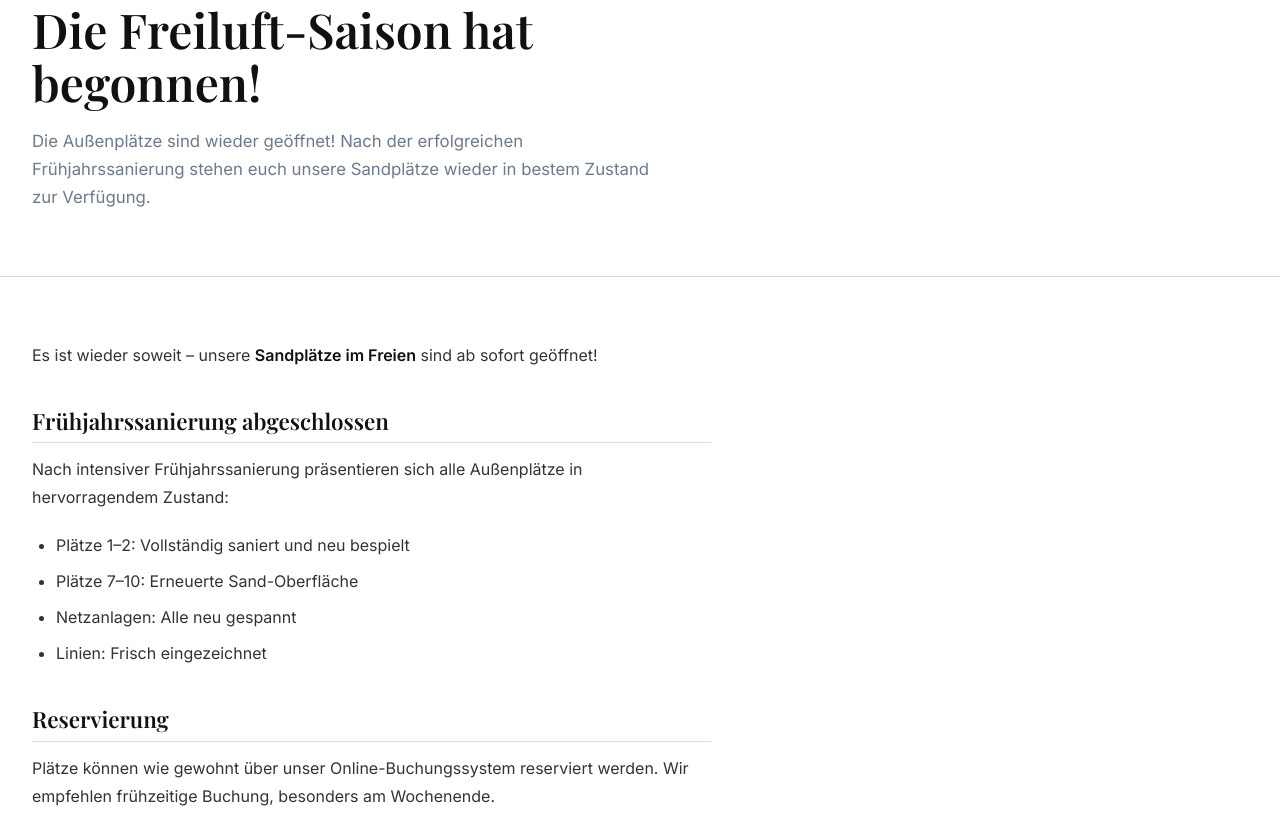
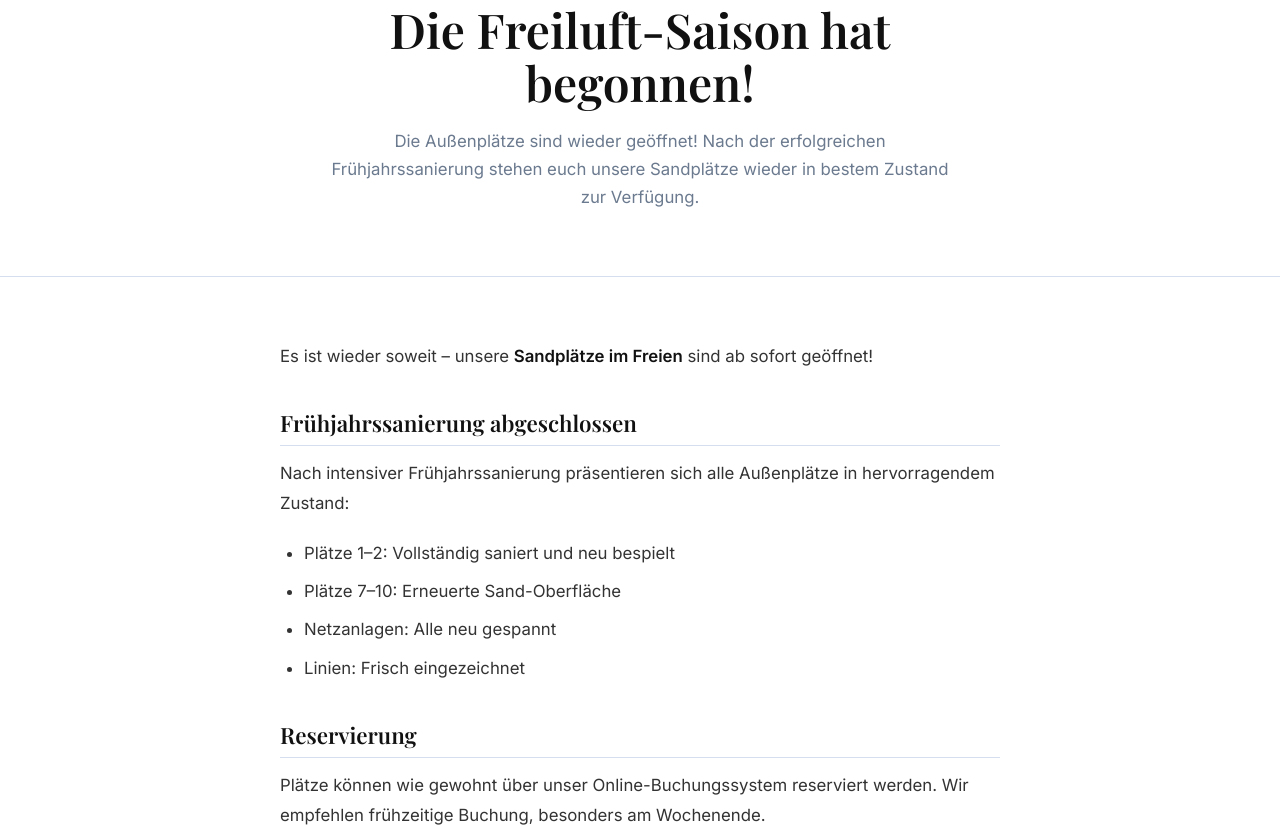
Before and after one commit to timharreither-cmyk/tct-prod, a Vue app: page /news/freiluft-saison-begonnen in a window 1280 px wide. Shown: the part 220-1047 px from the top of the page. Built offline with nearby package versions, Linux system fonts and the light colour scheme; no server answers; a web font is replaced by a local one.

Commit message:
Picutre SIze

```diff
--- a/src/components/NewsSection.vue
+++ b/src/components/NewsSection.vue
@@ -120,7 +120,7 @@ function extractImage(content) {
 }
 
 .news-card__img-wrap {
-  width: 110px;
+  width: 160px;
   flex-shrink: 0;
   aspect-ratio: 3 / 2;
   overflow: hidden;
--- a/src/views/NewsView.vue
+++ b/src/views/NewsView.vue
@@ -200,7 +200,7 @@ function extractImage(content) {
 }
 
 .news-all__img-wrap {
-  width: 140px;
+  width: 185px;
   flex-shrink: 0;
   aspect-ratio: 3 / 2;
   overflow: hidden;
--- a/src/views/PostView.vue
+++ b/src/views/PostView.vue
@@ -121,6 +121,7 @@ function formatDate(iso) {
 .post-page__meta {
   display: flex;
   align-items: center;
+  justify-content: center;
   gap: 1.5rem;
   margin-bottom: 1.5rem;
 }
@@ -136,8 +137,9 @@ function formatDate(iso) {
   font-weight: 600;
   line-height: 1.1;
   color: var(--black);
-  margin-bottom: 1.25rem;
-  max-width: 22ch;
+  margin: 0 auto 1.25rem;
+  max-width: 20ch;
+  text-align: center;
 }
 
 .post-page__excerpt {
@@ -145,6 +147,8 @@ function formatDate(iso) {
   color: var(--muted);
   line-height: 1.65;
   max-width: 60ch;
+  margin: 0 auto;
+  text-align: center;
 }
 
 .post-page__content {
@@ -153,9 +157,10 @@ function formatDate(iso) {
 }
 
 .post-body {
-  max-width: 680px;
-  font-size: 1rem;
-  line-height: 1.75;
+  max-width: 720px;
+  margin: 0 auto;
+  font-size: 1.05rem;
+  line-height: 1.8;
   color: var(--black);
 }
 
```
Also changed, not shown: data/admin-posts.json (deleted, +0 -13 lines).
